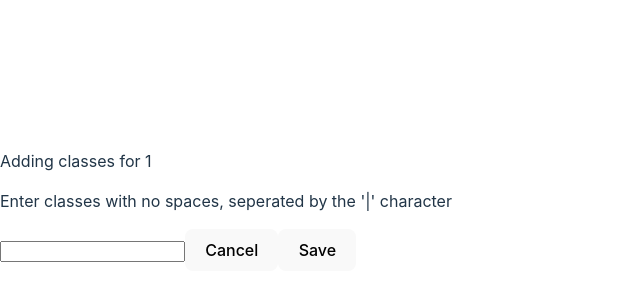
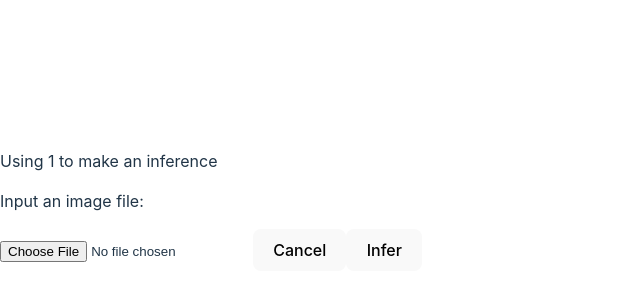
Before and after one commit to jwburke02/ec530-diyml-react-ui, a React (Vite) app: page /inference/1 in a window 1280 px wide. Shown: the part 198-498 px from the top of the page, without its empty margins (0-640 px from the left). Built offline with nearby package versions, Linux system fonts and the light colour scheme.

Commit message:
Implemented inference page

```diff
--- a/src/components/Inference.jsx
+++ b/src/components/Inference.jsx
@@ -1,49 +1,95 @@
 import React, { useState } from 'react';
 import { useNavigate, useParams } from 'react-router-dom';
-import { baseApiUrl, uploadClassEndpoint, uploadProjectEndpoint } from '../config';
+import { baseApiUrl, inferenceEndpoint, uploadClassEndpoint, uploadDataEndpoint, uploadProjectEndpoint } from '../config';
 import axios from 'axios';
 
 const Inference = ({apiToken}) => {
     const {project_name} = useParams();
-    const [classString, setClassString] = useState("");
+
+    const [outputInference, setOutputInference] = useState(null);
+    const [base64Image, setBase64Image] = useState("");
+
     const navigate = useNavigate();
-
-    const handleClassStringChange = (e) => {
-        setClassString(e.target.value);
-    }
 
     const handleCancel = (e) => {
         navigate("/dashboard")
     }
 
-    const handleSubmit = async (e) => {
+    const handleImageUpload = (e) => {
+        const file = e.target.files[0];
+        const reader = new FileReader();
+
+        reader.onloadend = () => {
+            const base64String = reader.result;
+            const base64WithoutPrefix = base64String.split(',')[1];
+            setBase64Image(base64WithoutPrefix);
+        }
+
+        if (file) {
+            reader.readAsDataURL(file);
+        }
+        console.log(base64Image)
+    }
+
+    const sleep = (milliseconds) => {
+        return new Promise(resolve => setTimeout(resolve, milliseconds));
+      };
+
+    const handleInfer = async (e) => {
         try {
-            const response = await axios.put(baseApiUrl + uploadClassEndpoint, {
-              project_name: project_name,
-              class_info: classString,
-              api_token: apiToken
+            const response = await axios.post(baseApiUrl + inferenceEndpoint, {
+              image_data: base64Image,
+              api_token: apiToken,
+              project_name: project_name
           });
-            console.log("Here is API response")
-            console.log(response)
+            const mapping = response.data['inference_mapping']
+            while (true) {
+                await sleep(2000)
+                try {
+                    const response = await axios.get(baseApiUrl + inferenceEndpoint + `?inference_mapping=${mapping}`)
+                    if (response.status == 200) {
+                        console.log("Collected inference response.")
+                        setOutputInference(response.data)
+                        break;
+                    }
+                }
+                catch (e) {
+                    console.log("Did not get inference response yet.")
+                    continue;
+                }
+            }
           }
           catch (e) {
             console.log(e.response)
           }
-        navigate("/dashboard")
     }
 
     return (
         <div class="add-class-div">
-            <p>Adding classes for {project_name}</p>
-            <p>Enter classes with no spaces, seperated by the '|' character</p>
+            <p>Using {project_name} to make an inference</p>
+            <p>Input an image file: </p>
             <input
-                type="text"
-                id="classString"
-                value={classString}
-                onChange={handleClassStringChange}
+                type="file"
+                accept="image/*"
+                onChange={handleImageUpload}
             />
             <button onClick={handleCancel}>Cancel</button>
-            <button onClick={handleSubmit}>Save</button>
+            <button onClick={handleInfer}>Infer</button>
+            {outputInference == null ? <></> :
+            <>
+                {Array.isArray(outputInference) ? <p>Nothing was found inside of the image.</p> :
+                <>
+                    {console.log(outputInference)}
+                    {outputInference.map((detection, index) => (
+                        <div>
+                            <p>{detection['classification']}</p>
+                            <p>{detection['confidence']}</p>
+                        </div>
+                    ))}
+                </>
+                }
+            </>
+            }
         </div>
     );
 };
```
